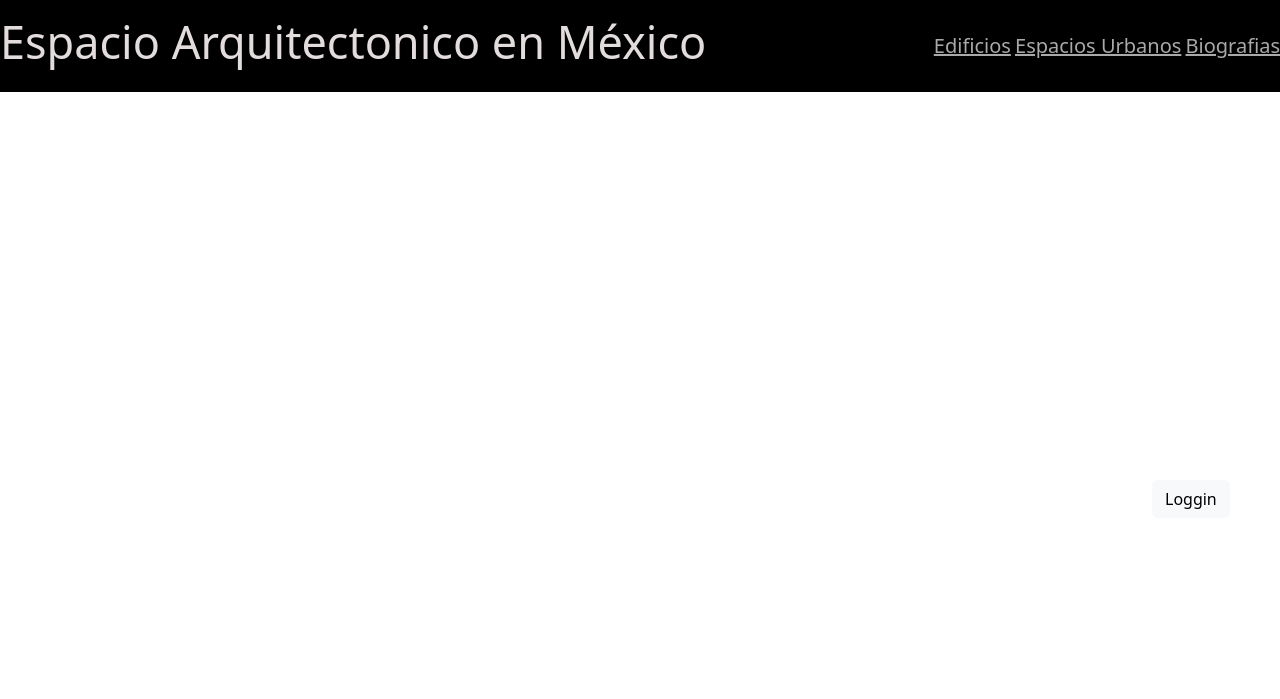
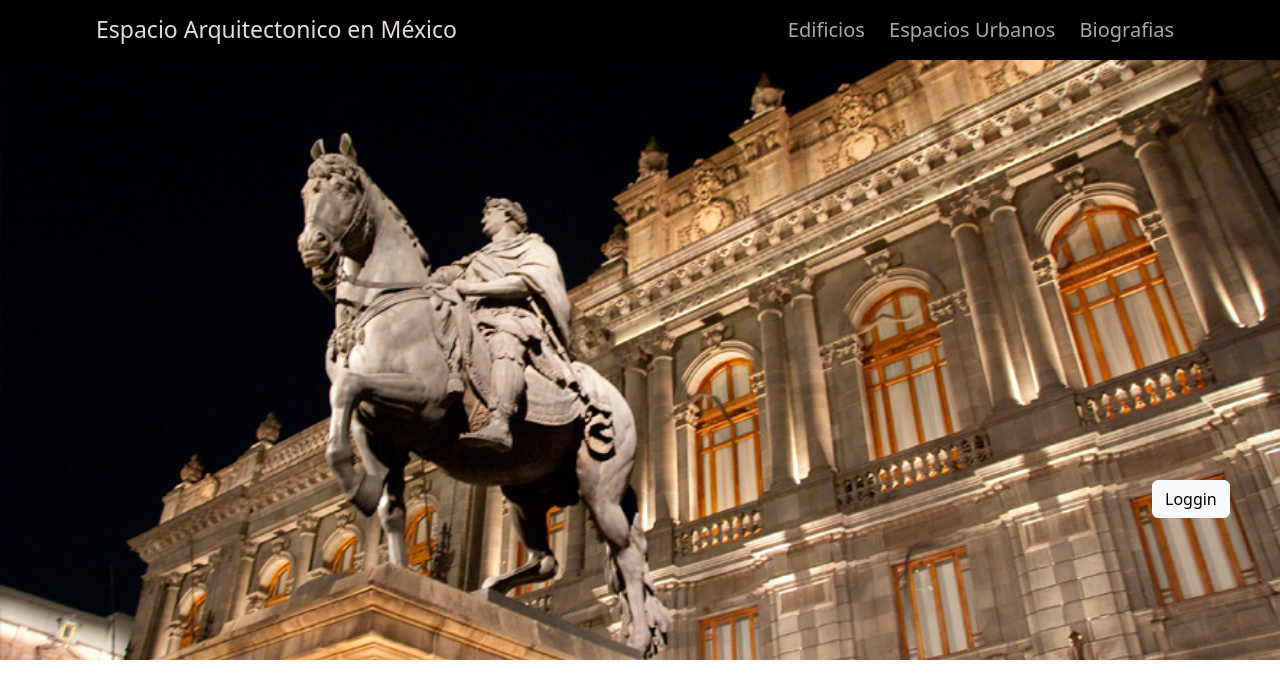
Before and after one commit to FridaTL/ProyectoDW, a PHP site: page /index.html in a window 1280 px wide. Shown: the top 699 px of the page. Run offline with PHP 8.4, Linux system fonts and the light colour scheme.

Commit message:
Update styles.css

```diff
--- a/styles.css
+++ b/styles.css
@@ -1,19 +1,30 @@
-
 body {
   margin: 0;
   padding: 0;
   font-family: 'Roboto Condensed', sans-serif;;
 }
 
-.container {
-    width: 90%;
-    /* max-width: 1400px; */
+.header-bg {
+  background-color: rgb(0, 0, 0);
+}
+
+.my-container {
+  width: 85%;
+  max-width: 1400px;
   margin: 0 auto;
 }
 
 .titulo {
   text-align: center;
-    font-size: 45px;
+  font-size: 23px;
+  text-align: left;
+  margin: 0;
+}
+
+.navegacion {
+  display: flex;
+  align-items: center;
+  gap: 20px;
 }
 
 .seccion {
@@ -26,9 +37,7 @@ body {
     margin: 40px auto 0px;
 }
 
-.header-bg {
-    background-color: rgb(0, 0, 0);
-}
+
 
 .header {
     display: flex;
@@ -41,11 +50,14 @@ body {
 .links {
     list-style: none;
     display: flex;
+    align-items: center;
     gap: 25px;
 }
 
 .link {
   font-size: 20px;
+  text-decoration: none;
+  margin: 10px;
 }
 
 .link:hover {
@@ -206,3 +218,24 @@ input[type=text], input[type=password] {
       width: 100%;
   }
 }
+
+
+
+.hero {
+  background-image: url(img/munal.jpg);
+  background-position: center;
+  background-repeat: no-repeat;
+  background-size: cover;
+  height: 450px;
+}
+@media (min-width: 767px) {
+  .hero {
+  height: 600px;
+    background-position: top;
+  }
+}
+
+.pósition {
+  display: flex;
+  justify-content: right;
+}
```
Lines whose indentation alone changed are shown as unchanged.
